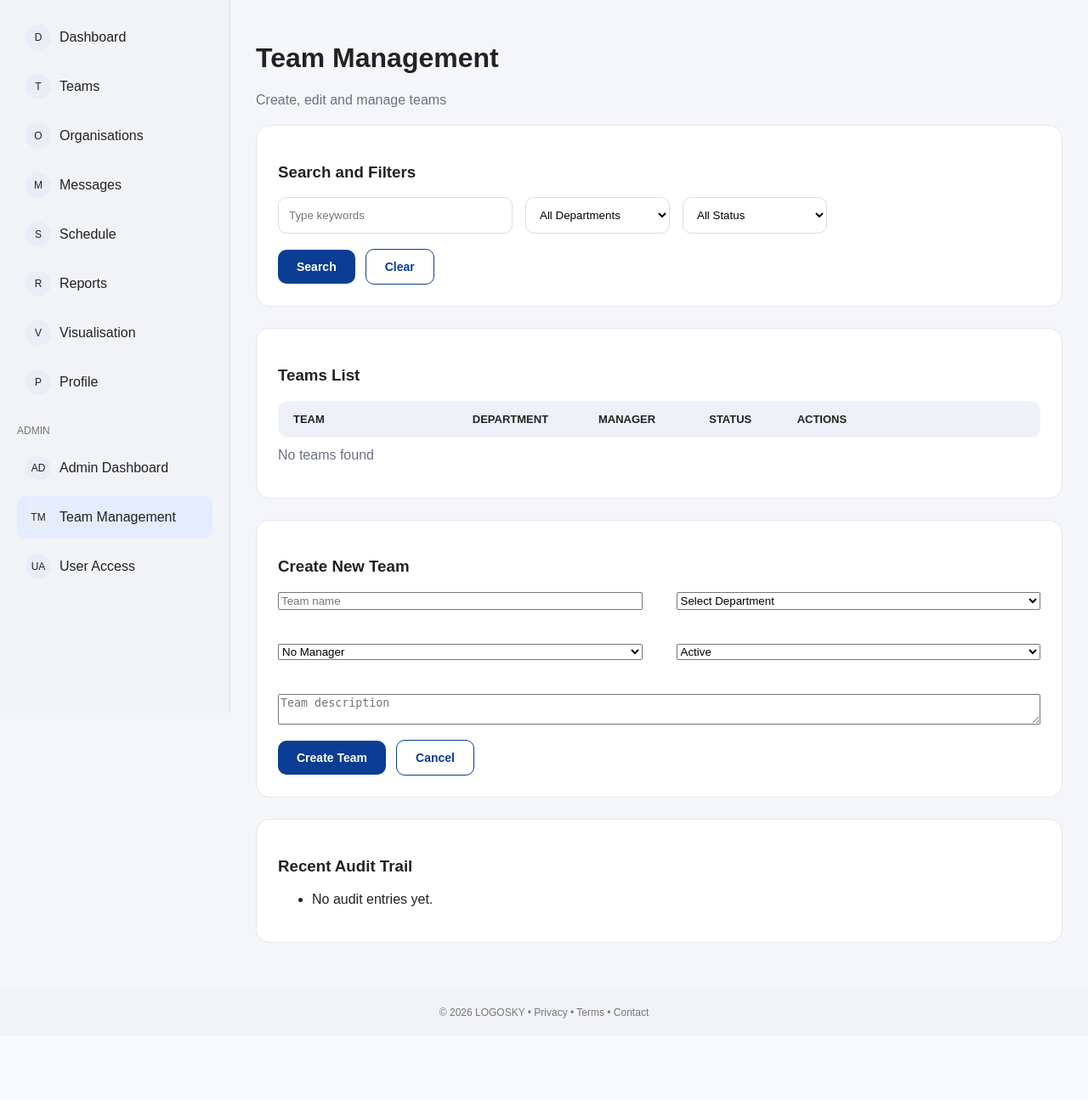
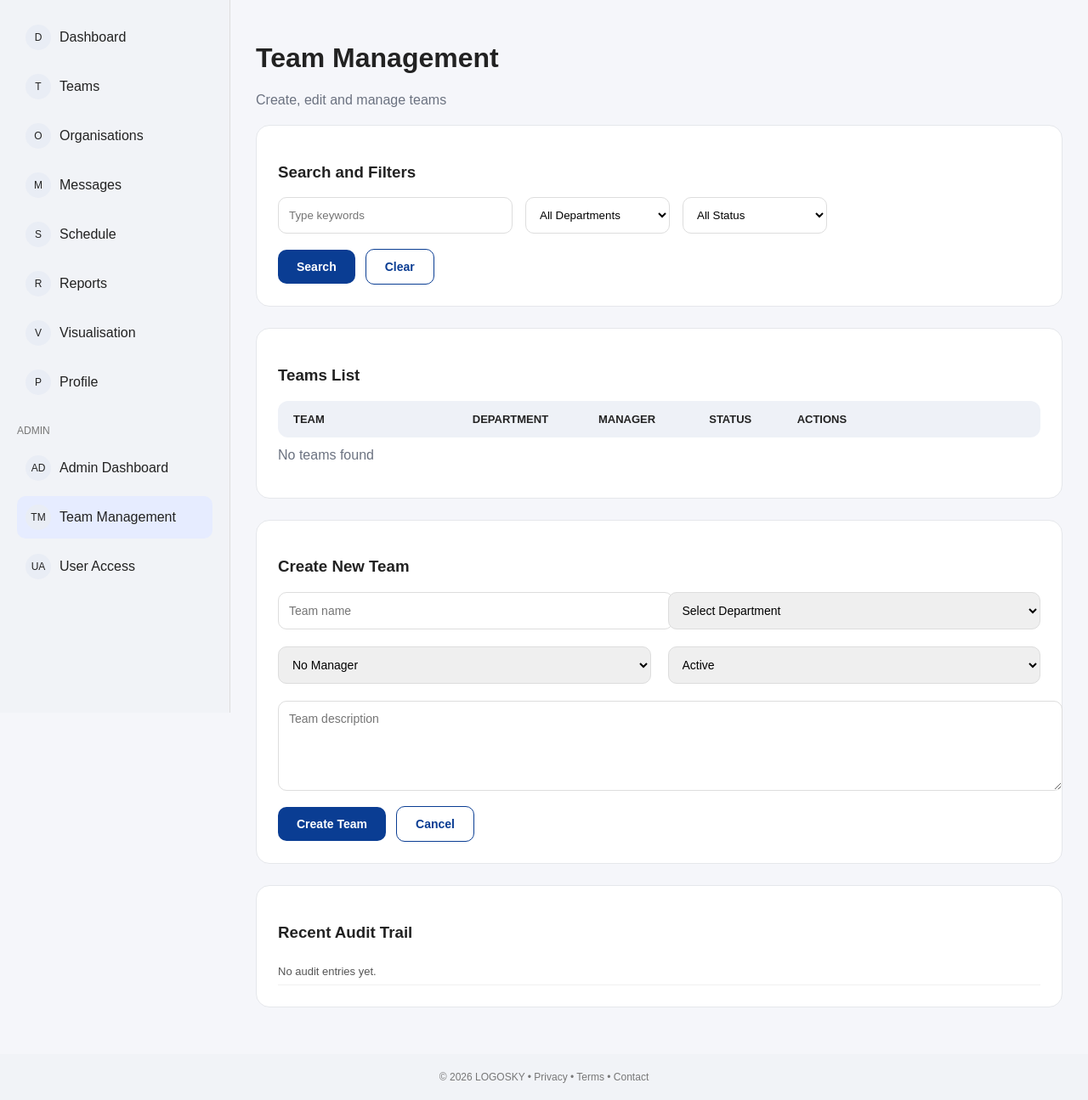
Before and after one commit to JonAH-git-117/Stack6CW2, a Django app: page /teams/admin/team-management/ in a window 1280 px wide. Shown: the part 125-1420 px from the top of the page at 85% size. Before the commit the page ends 1324 px from the top, so only its background shows below. Run offline with Django 5.2, Linux system fonts and the light colour scheme; the visitor is signed in with stand-in values (Sample User, id 1); data comes from the database, SQL or seed files in the repository; data that the repository does not hold is empty.

Commit message:
resolved merge conflict

```diff
--- a/teams/templates/teams/team_management.html
+++ b/teams/templates/teams/team_management.html
@@ -9,7 +9,7 @@
 <link rel="stylesheet" href="{% static 'teams/style.css' %}?v=202">
 
 <style>
-<<<<<<< HEAD
+
 /* reuse card */
 .form-section{
     margin-top:20px;
@@ -22,15 +22,14 @@
     gap:40px;
     margin-top:15px;
         border-radius:10px;
+}
 
-=======
 /* Form grid — two columns for compact layout */
 .form-grid {
     display: grid;
     grid-template-columns: 1fr 1fr;
     gap: 20px;
     margin-top: 15px;
->>>>>>> 859aed54c55b65847fa4a7bd8a8c5440f46af661
 }
 
 /* Inputs and selects inside the form grid */
```
